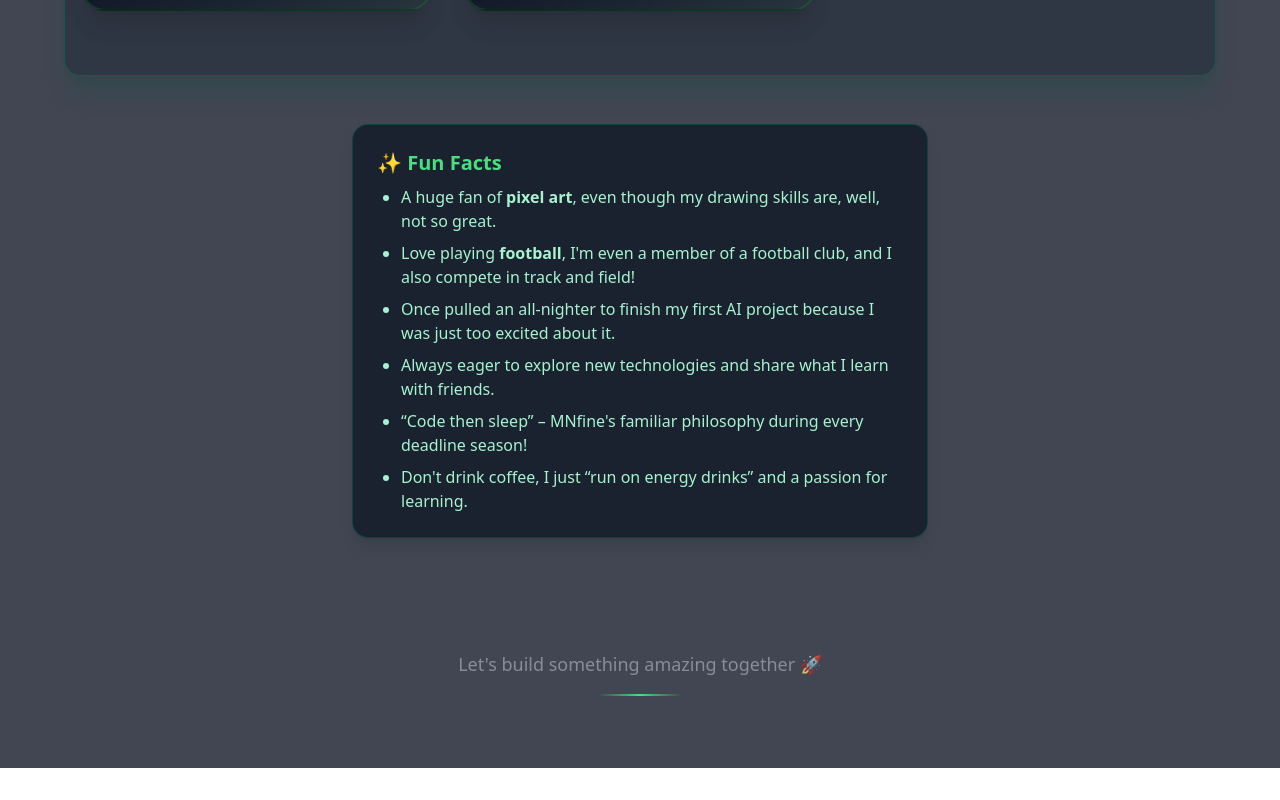
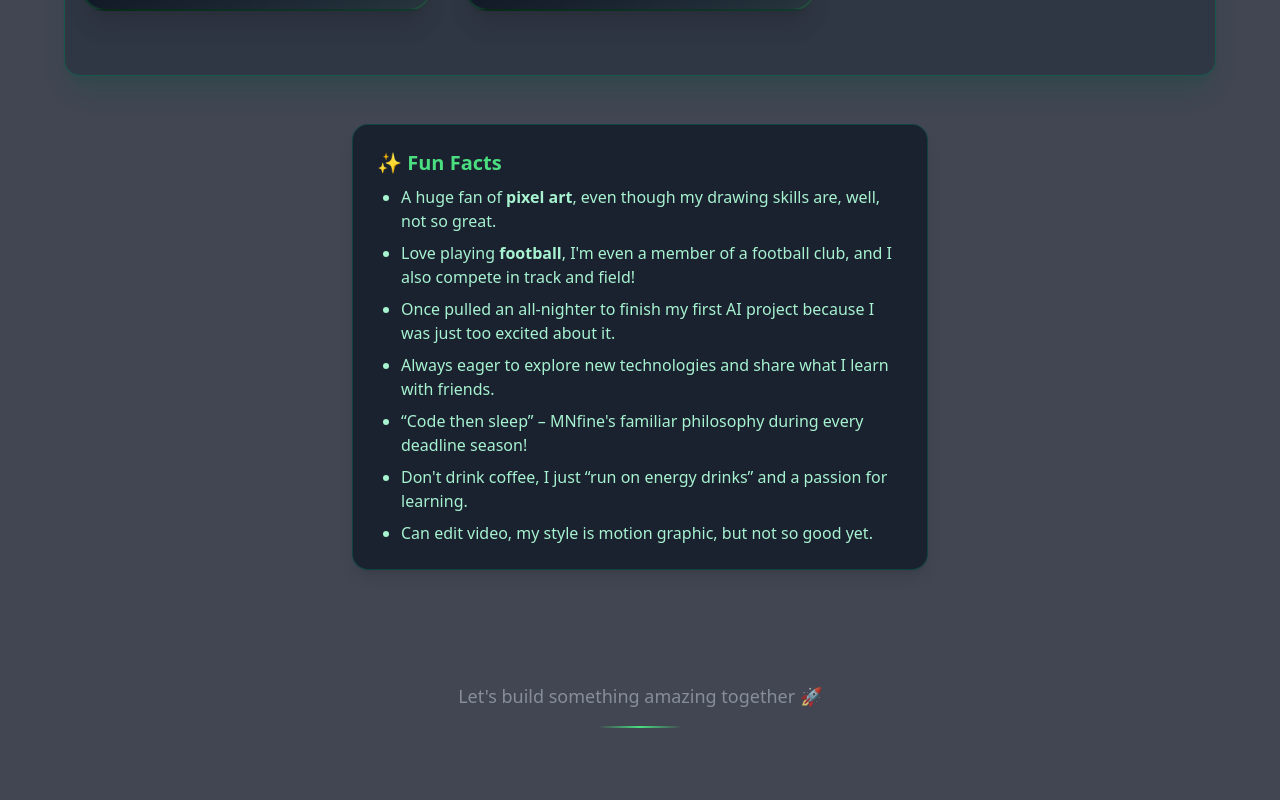
Before and after one commit to MNfine/mnfine-portfolio, a React (Vite) app: page / in a window 1280 px wide. Shown: the part 4068-4868 px from the top of the page. Before the commit the page ends 4836 px from the top, so only its background shows below. Built offline with nearby package versions, Linux system fonts and the light colour scheme.

Commit message:
update fun fact

```diff
--- a/src/App.jsx
+++ b/src/App.jsx
@@ -112,7 +112,8 @@ const pageContent = {
         "Once pulled an all-nighter to finish my first AI project because I was just too excited about it.",
         "Always eager to explore new technologies and share what I learn with friends.",
         "“Code then sleep” – MNfine's familiar philosophy during every deadline season!",
-        "Don't drink coffee, I just “run on energy drinks” and a passion for learning."
+        "Don't drink coffee, I just “run on energy drinks” and a passion for learning.",
+        "Can edit video, my style is motion graphic, but not so good yet."
       ]
     },
     footer: {
@@ -218,7 +219,8 @@ const pageContent = {
         "Từng thức khuya để hoàn thành dự án AI đầu tay chỉ vì… quá hứng thú.",
         "Luôn thích tìm hiểu các công nghệ mới và chia sẻ lại cho bạn bè.",
         "“Code xong mới ngủ” – triết lý quen thuộc của MNfine mỗi mùa deadline!",
-        "Không uống cà phê, chỉ “sống bằng nước tăng lực” và đam mê học hỏi."
+        "Không uống cà phê, chỉ “sống bằng nước tăng lực” và đam mê học hỏi.",
+        "Có thể chỉnh sửa video, phong cách của mình là đồ họa chuyển động, nhưng chưa giỏi lắm."
       ]
     },
     footer: {
```
